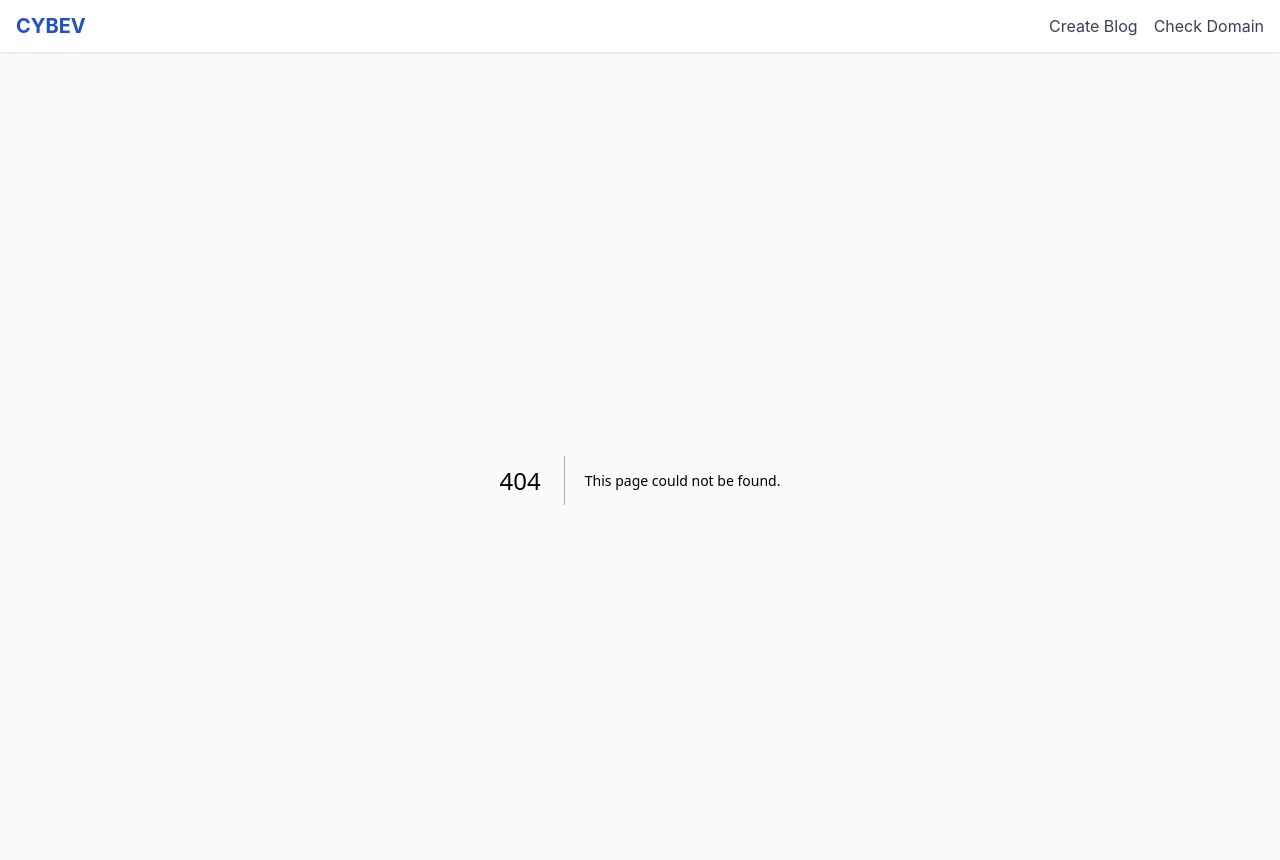
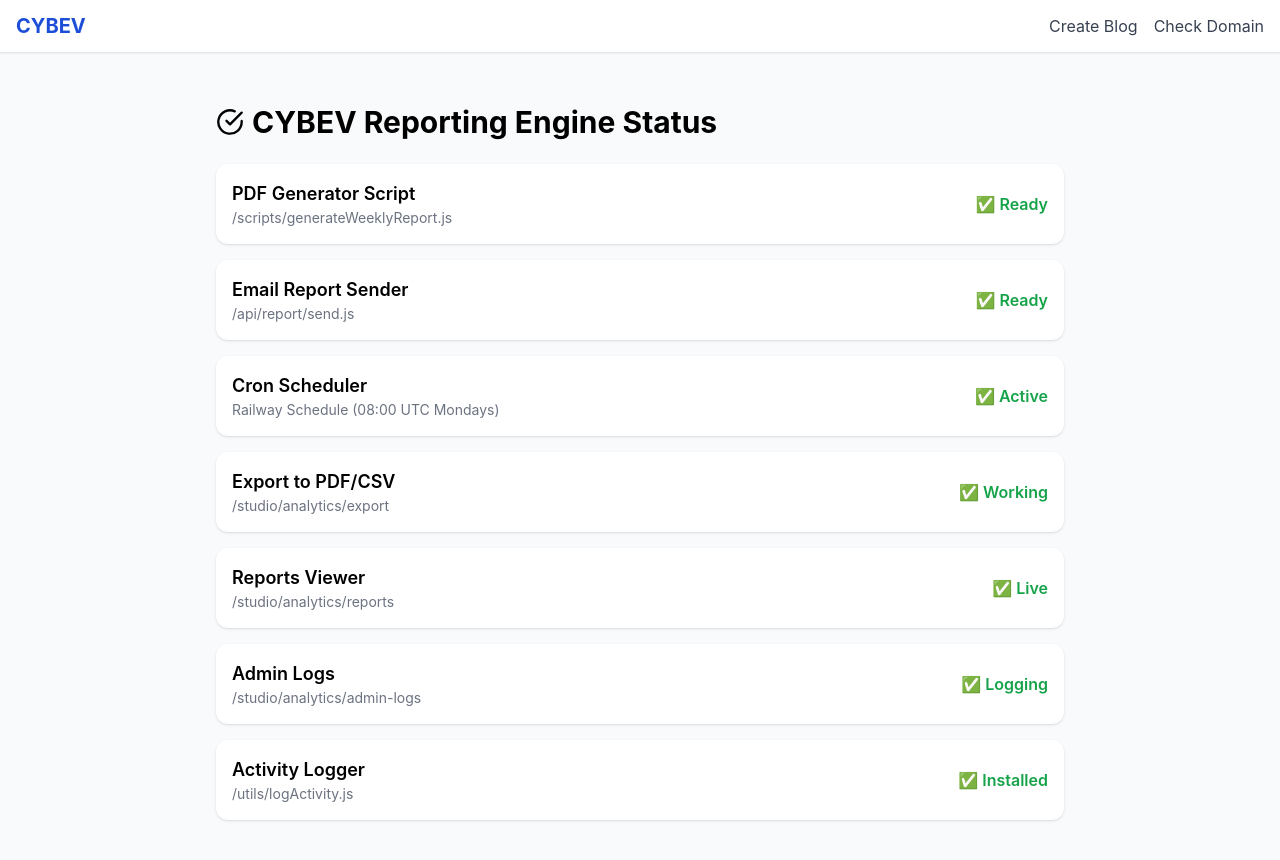
Before and after one commit to cybev1/cybev-frontend, a Next.js app: page /studio/analytics/report-checklist in a window 1280 px wide. Before the commit this address had no page. Shown: the top 860 px of the page. Built offline with nearby package versions, Linux system fonts and the light colour scheme.

Commit message:
Add files via upload

```diff
--- /dev/null
+++ b/pages/studio/analytics/report-checklist.jsx
@@ -0,0 +1,34 @@
+
+import React from 'react';
+import { CheckCircle } from 'lucide-react';
+
+const items = [
+  { title: "PDF Generator Script", status: "✅ Ready", path: "/scripts/generateWeeklyReport.js" },
+  { title: "Email Report Sender", status: "✅ Ready", path: "/api/report/send.js" },
+  { title: "Cron Scheduler", status: "✅ Active", path: "Railway Schedule (08:00 UTC Mondays)" },
+  { title: "Export to PDF/CSV", status: "✅ Working", path: "/studio/analytics/export" },
+  { title: "Reports Viewer", status: "✅ Live", path: "/studio/analytics/reports" },
+  { title: "Admin Logs", status: "✅ Logging", path: "/studio/analytics/admin-logs" },
+  { title: "Activity Logger", status: "✅ Installed", path: "/utils/logActivity.js" },
+];
+
+export default function ReportChecklist() {
+  return (
+    <div className="max-w-4xl mx-auto p-6">
+      <h1 className="text-3xl font-bold mb-6 flex items-center gap-2">
+        <CheckCircle size={28} /> CYBEV Reporting Engine Status
+      </h1>
+      <ul className="space-y-4">
+        {items.map((item, i) => (
+          <li key={i} className="bg-white dark:bg-gray-900 p-4 rounded-xl shadow flex justify-between items-center">
+            <div>
+              <p className="font-semibold text-lg">{item.title}</p>
+              <p className="text-sm text-gray-500">{item.path}</p>
+            </div>
+            <span className="text-green-600 font-semibold">{item.status}</span>
+          </li>
+        ))}
+      </ul>
+    </div>
+  );
+}
```
